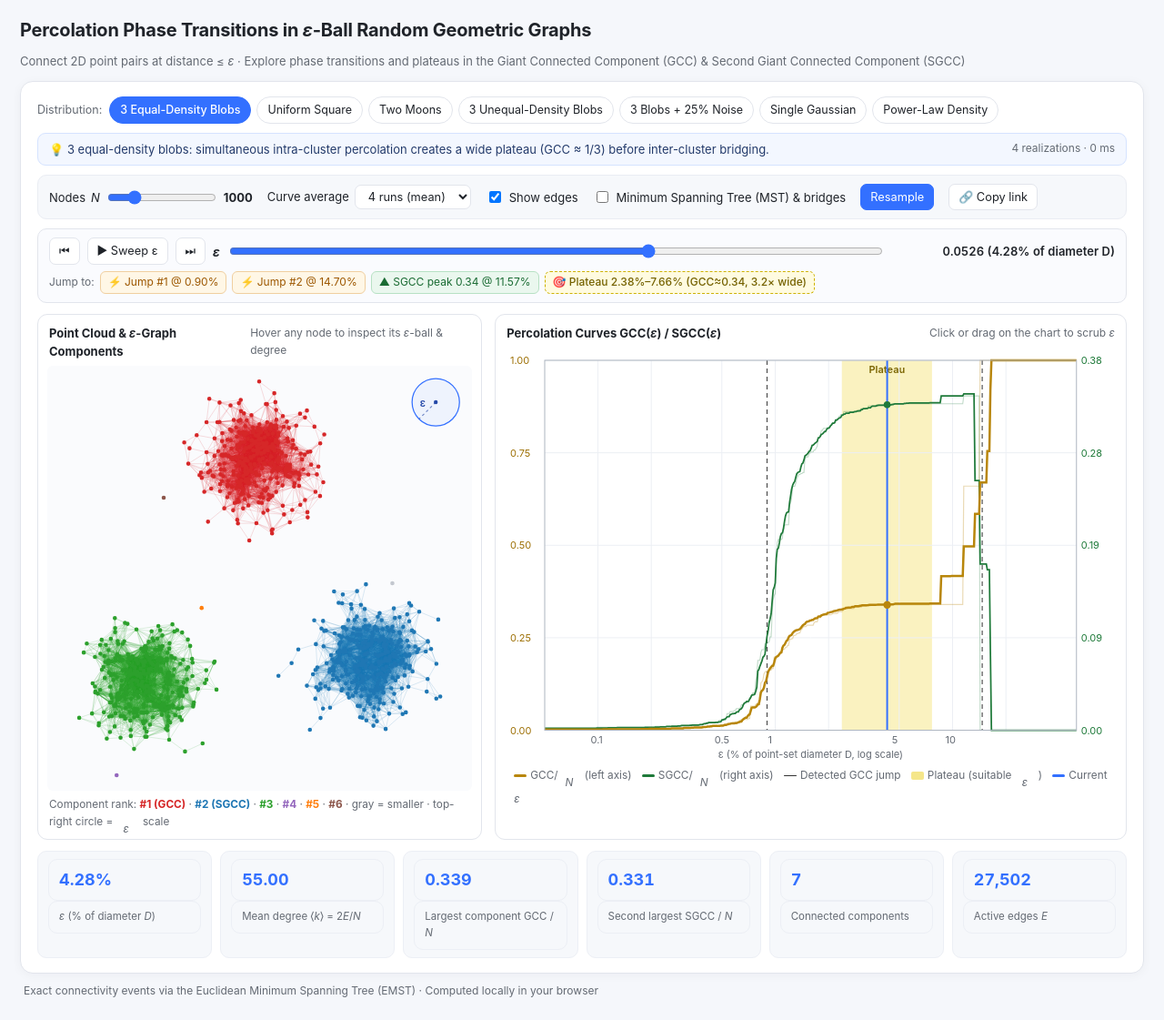
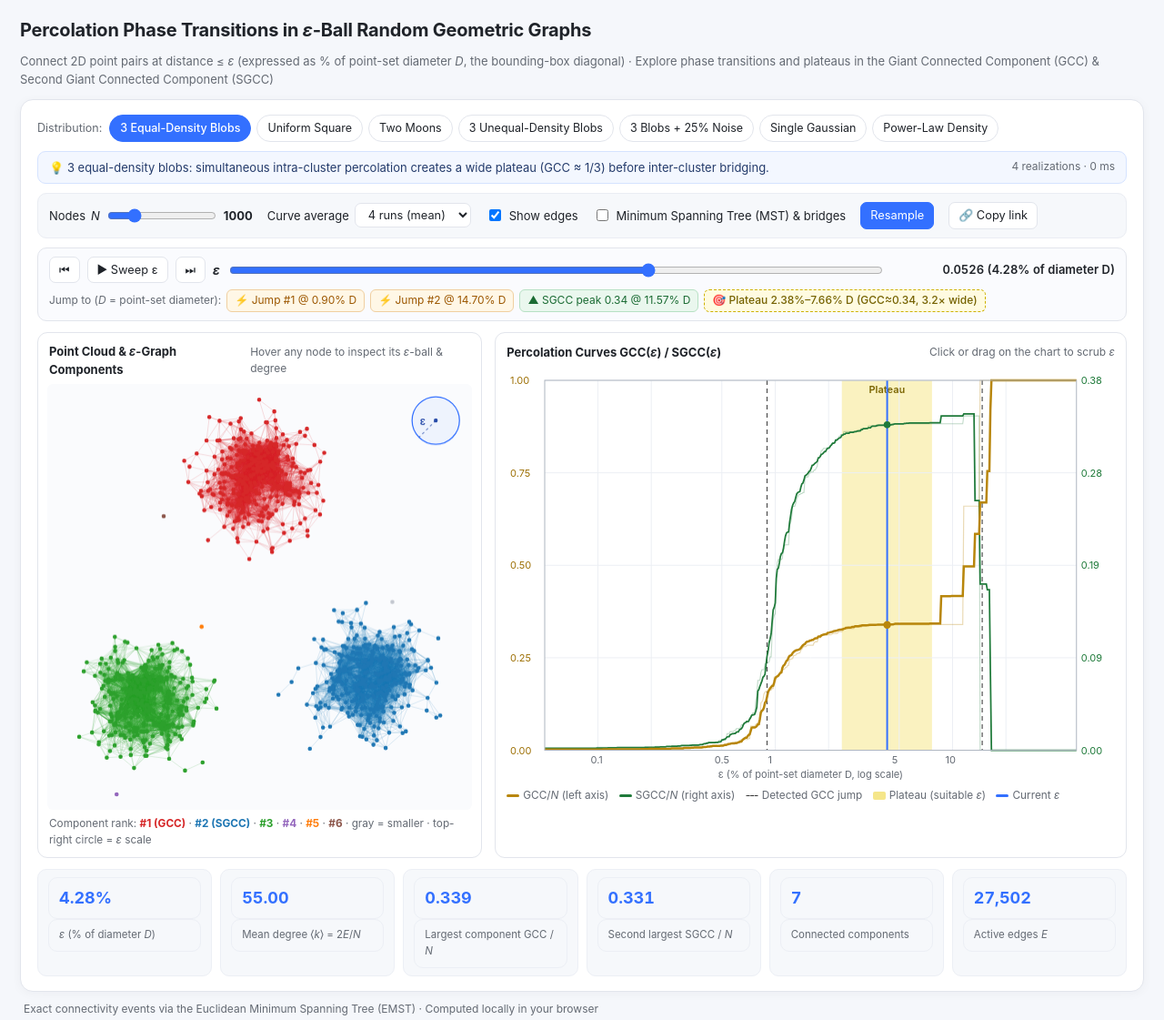
Before and after one commit to pobooo/rgg-percolation-viz, a plain HTML site: page index.html in a window 1280 px wide. Shown: the whole page at 91% size. Drawn offline with Linux system fonts and the light colour scheme.

Commit message:
Define point-set diameter D explicitly, move node hover info to panel header, and fix legend italic alignment
Co-authored-by: Cursor <cursoragent@cursor.com>

```diff
--- a/index.html
+++ b/index.html
@@ -72,17 +72,14 @@
 
   .demo { display: grid; grid-template-columns: minmax(300px, 1fr) minmax(360px, 1.42fr); gap: 14px; }
   .panel { border: 1px solid var(--line); border-radius: 11px; padding: 10px; position: relative; background: #fff; }
-  .panel-head { display: flex; justify-content: space-between; align-items: center; font-size: 12px; color: var(--muted); margin: 0 2px 6px; gap: 8px; }
+  .panel-head { display: flex; justify-content: space-between; align-items: center; font-size: 12px; color: var(--muted); margin: 0 2px 6px; gap: 8px; min-height: 22px; }
   .panel-head b { color: var(--ink); font-size: 13px; }
+  .node-pill { background: #1f2329; color: #fff; padding: 2px 8px; border-radius: 6px; font-size: 11.8px; font-variant-numeric: tabular-nums; }
   .panel canvas { width: 100%; display: block; border-radius: 6px; }
   #scatter { aspect-ratio: 1 / 1; cursor: crosshair; background: #fafbfd; touch-action: none; }
   #chart { aspect-ratio: 1.48 / 1; cursor: ew-resize; touch-action: none; }
-  .hud {
-    position: absolute; left: 16px; bottom: 38px; background: rgba(25, 30, 42, .88); color: #fff;
-    padding: 5px 10px; border-radius: 7px; font-size: 12px; pointer-events: none; display: none; font-variant-numeric: tabular-nums;
-  }
   .legend { font-size: 11.8px; color: var(--muted); margin: 6px 2px 0; line-height: 1.55; }
-  .legend i { display: inline-block; width: 14px; height: 3px; vertical-align: middle; margin: 0 4px 0 8px; border-radius: 2px; }
+  .legend .sw { display: inline-block; width: 14px; height: 3px; vertical-align: middle; margin: 0 4px 0 8px; border-radius: 2px; }
 
   .kpi { display: grid; grid-template-columns: repeat(6, 1fr); gap: 9px; margin-top: 12px; }
   .kpi div { background: #f6f8fb; border: 1px solid #eceff5; border-radius: 10px; padding: 8px 11px; }
@@ -110,7 +107,7 @@
 <div class="wrap">
   <header>
     <h1>Percolation Phase Transitions in <i>ε</i>-Ball Random Geometric Graphs</h1>
-    <div class="sub">Connect 2D point pairs at distance ≤ <i>ε</i> · Explore phase transitions and plateaus in the Giant Connected Component (GCC) &amp; Second Giant Connected Component (SGCC)</div>
+    <div class="sub">Connect 2D point pairs at distance ≤ <i>ε</i> (expressed as % of point-set diameter <i>D</i>, the bounding-box diagonal) · Explore phase transitions and plateaus in the Giant Connected Component (GCC) &amp; Second Giant Connected Component (SGCC)</div>
   </header>
 
   <div class="card">
@@ -153,24 +150,23 @@
 
     <div class="demo">
       <div class="panel">
-        <div class="panel-head"><b>Point Cloud &amp; <i>ε</i>-Graph Components</b><span>Hover any node to inspect its <i>ε</i>-ball &amp; degree</span></div>
+        <div class="panel-head"><b>Point Cloud &amp; <i>ε</i>-Graph Components</b><span id="scatterInfo">Hover any node to inspect its <i>ε</i>-ball &amp; degree</span></div>
         <canvas id="scatter"></canvas>
-        <div class="hud" id="scatterHud"></div>
         <div class="legend">Component rank: <b style="color:#d62728">#1 (GCC)</b> · <b style="color:#1f77b4">#2 (SGCC)</b> · <b style="color:#2ca02c">#3</b> · <b style="color:#9467bd">#4</b> · <b style="color:#ff7f0e">#5</b> · <b style="color:#8c564b">#6</b> · gray = smaller · top-right circle = <i>ε</i> scale</div>
         <div class="legend" id="mstLegend" style="display:none; margin-top:4px; padding-top:4px; border-top:1px dashed #e5e8ef; color:#3d434d">
-          <i style="background:rgba(31,35,41,0.65); margin-left:0"></i>Active MST edges (≤ <i>ε</i>)
-          <i style="background:none; height:0; border-top:2px dashed #f57c00"></i><b>Upcoming bridge (&gt; <i>ε</i>)</b>: shortest gap between two major components — they merge once <i>ε</i> reaches the labeled <b>% <i>D</i></b>
+          <span class="sw" style="background:rgba(31,35,41,0.65); margin-left:0"></span>Active MST edges (≤ <i>ε</i>)
+          <span class="sw" style="background:none; height:0; border-top:2px dashed #f57c00"></span><b>Upcoming bridge (&gt; <i>ε</i>)</b>: shortest gap between two major components — they merge once <i>ε</i> reaches the labeled <b>% of point-set diameter <i>D</i></b>
         </div>
       </div>
       <div class="panel">
         <div class="panel-head"><b>Percolation Curves GCC(<i>ε</i>) / SGCC(<i>ε</i>)</b><span>Click or drag on the chart to scrub <i>ε</i></span></div>
         <canvas id="chart"></canvas>
         <div class="legend">
-          <i style="background:var(--gcc)"></i>GCC/<i>N</i> (left axis)
-          <i style="background:var(--sgcc)"></i>SGCC/<i>N</i> (right axis)
-          <i style="background:#333; height:1px; border-top:1.5px dashed #333"></i>Detected GCC jump
-          <i style="background:#f5e68a; height:9px"></i>Plateau (suitable <i>ε</i>)
-          <i style="background:#3370ff"></i>Current <i>ε</i>
+          <span class="sw" style="background:var(--gcc); margin-left:0"></span>GCC/<i>N</i> (left axis)
+          <span class="sw" style="background:var(--sgcc)"></span>SGCC/<i>N</i> (right axis)
+          <span class="sw" style="background:none; height:0; border-top:1.5px dashed #333"></span>Detected GCC jump
+          <span class="sw" style="background:#f5e68a; height:9px"></span>Plateau (suitable <i>ε</i>)
+          <span class="sw" style="background:#3370ff"></span>Current <i>ε</i>
         </div>
       </div>
     </div>
@@ -507,19 +503,19 @@ function run(targetPct = null) {
   document.querySelectorAll("#presetBar .pill").forEach(b => b.classList.toggle("active", b.dataset.dist === dist));
   $("distHint").textContent = "💡 " + (DIST_META[dist] || DIST_META.uniform);
   $("status").textContent = "Computing…";
-  hoverNode = -1; $("scatterHud").style.display = "none";
+  hoverNode = -1;
   requestAnimationFrame(() => {
     const t0 = performance.now();
     const seed = (+$("regen").dataset.seed || 1);
     S = simulate(dist, n, runs, seed);
     $("status").textContent = `${runs} realization${runs > 1 ? "s" : ""} · ${(performance.now() - t0).toFixed(0)} ms`;
     const pct = v => (100 * v / S.diam).toFixed(2);
-    const jBtns = S.jumps.map((v, i) => `<button class="chip" data-eps="${v}">⚡ Jump${S.jumps.length > 1 ? " #" + (i + 1) : ""} @ ${pct(v)}%</button>`).join("");
-    const sgBtn = `<button class="chip sg" data-eps="${S.sgccPeak[0]}">▲ SGCC peak ${S.sgccPeak[1].toFixed(2)} @ ${pct(S.sgccPeak[0])}%</button>`;
+    const jBtns = S.jumps.map((v, i) => `<button class="chip" data-eps="${v}">⚡ Jump${S.jumps.length > 1 ? " #" + (i + 1) : ""} @ ${pct(v)}% D</button>`).join("");
+    const sgBtn = `<button class="chip sg" data-eps="${S.sgccPeak[0]}">▲ SGCC peak ${S.sgccPeak[1].toFixed(2)} @ ${pct(S.sgccPeak[0])}% D</button>`;
     const plBtn = S.plateau
-      ? `<button class="chip pl" data-eps="${Math.sqrt(S.plateau[0] * S.plateau[1])}">🎯 Plateau ${pct(S.plateau[0])}%–${pct(S.plateau[1])}% (GCC≈${S.plateau[2].toFixed(2)}, ${(S.plateau[1] / S.plateau[0]).toFixed(1)}× wide)</button>`
+      ? `<button class="chip pl" data-eps="${Math.sqrt(S.plateau[0] * S.plateau[1])}">🎯 Plateau ${pct(S.plateau[0])}%–${pct(S.plateau[1])}% D (GCC≈${S.plateau[2].toFixed(2)}, ${(S.plateau[1] / S.plateau[0]).toFixed(1)}× wide)</button>`
       : `<span>No plateau (no single global ε separates clusters)</span>`;
-    $("chips").innerHTML = `<span>Jump to:</span>${jBtns}${sgBtn}${plBtn}`;
+    $("chips").innerHTML = `<span>Jump to (<i>D</i> = point-set diameter):</span>${jBtns}${sgBtn}${plBtn}`;
     $("chips").querySelectorAll("button[data-eps]").forEach(b => b.addEventListener("click", () => {
       stopPlay(); sliderFromEps(+b.dataset.eps); scheduleUpdate();
     }));
@@ -651,9 +647,11 @@ function update() {
     ctx.fillStyle = "#111"; ctx.beginPath(); ctx.arc(px, py, rad + 2.2, 0, 2 * Math.PI); ctx.fill();
     ctx.restore();
     const rk = rank.get(root[hoverNode]) + 1, cs = sizes.get(root[hoverNode]);
-    const hud = $("scatterHud");
-    hud.style.display = "block";
-    hud.textContent = `Node #${hoverNode} · degree k = ${deg} · Component #${rk} (${cs} nodes, ${(100 * cs / n).toFixed(1)}%)`;
+    $("scatterInfo").className = "node-pill";
+    $("scatterInfo").textContent = `Node #${hoverNode} · degree k = ${deg} · Component #${rk} (${cs} nodes, ${(100 * cs / n).toFixed(1)}%)`;
+  } else {
+    $("scatterInfo").className = "";
+    $("scatterInfo").innerHTML = "Hover any node to inspect its <i>ε</i>-ball &amp; degree";
   }
 
   const rTrue = Math.max(1.5, eps * sc);
@@ -788,7 +786,7 @@ $("scatter").addEventListener("pointermove", e => {
   if (best !== hoverNode) { hoverNode = best; scheduleUpdate(); }
 });
 $("scatter").addEventListener("pointerleave", () => {
-  if (hoverNode !== -1) { hoverNode = -1; $("scatterHud").style.display = "none"; scheduleUpdate(); }
+  if (hoverNode !== -1) { hoverNode = -1; scheduleUpdate(); }
 });
 
 function stopPlay() {
```
